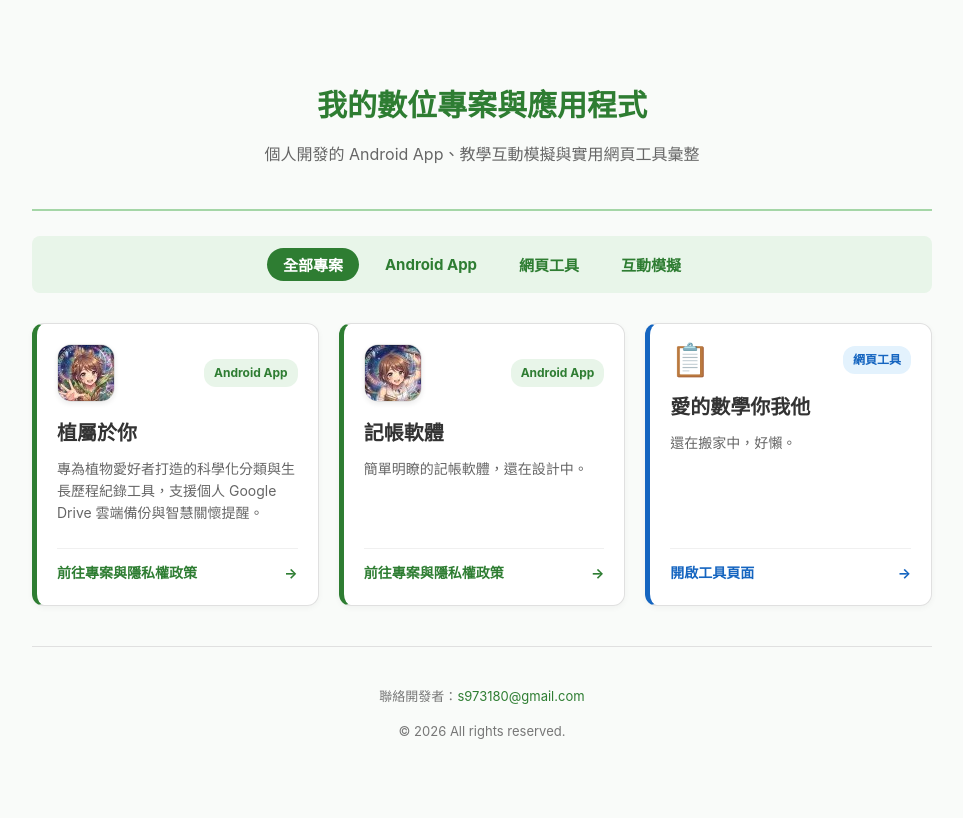
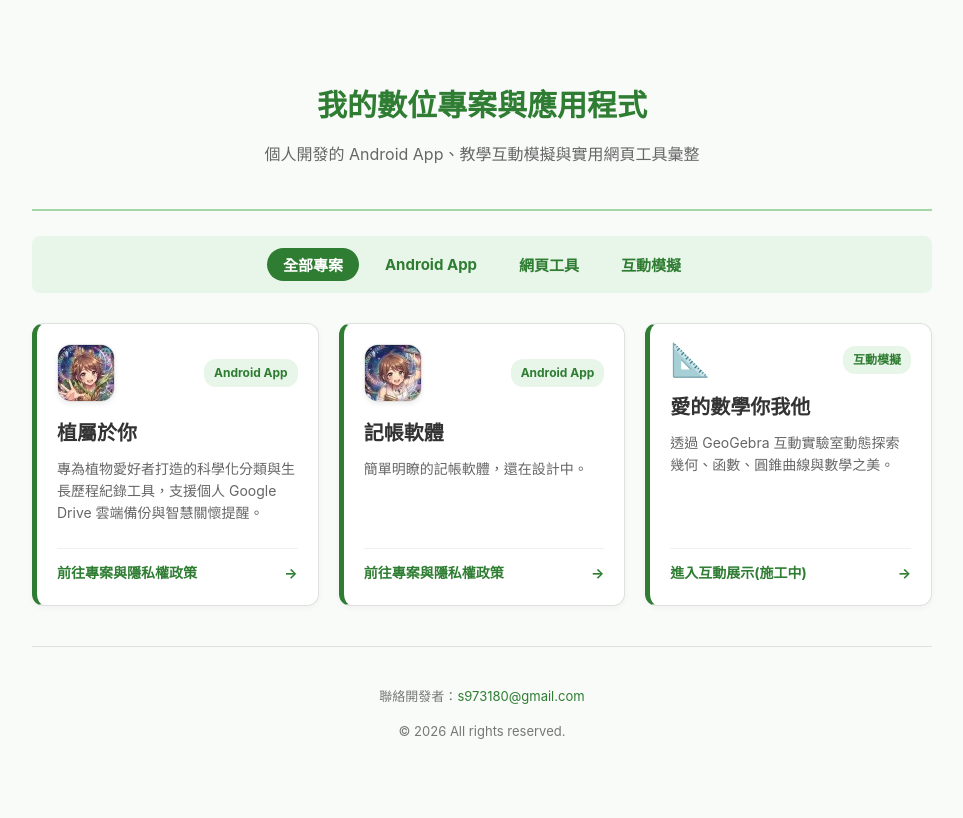
Before and after one commit to nelsonaoa/nelsonaoa.github.io, a plain HTML site: page index.html in a window 1280 px wide. Shown: the whole page, without its empty margins (158-1121 px from the left). Drawn offline with Linux system fonts and the light colour scheme.

Commit message:
Update project link and descriptions in index.html

```diff
--- a/index.html
+++ b/index.html
@@ -56,17 +56,17 @@
         </a>
 
         <!-- 專案 3：數學網站 -->
-        <a href="./school-tool/index.html" class="project-card theme-blue" data-category="web">
+        <a href="./mathNlove/" class="project-card theme-pink" data-category="sim">
             <div>
                 <div class="card-header">
-                    <span class="project-icon">📋</span>
-                    <span class="project-badge">網頁工具</span>
+                    <span class="project-icon">📐</span>
+                    <span class="project-badge">互動模擬</span>
                 </div>
                 <h2>愛的數學你我他</h2>
-                <p>還在搬家中，好懶。</p>
+                <p>透過 GeoGebra 互動實驗室動態探索幾何、函數、圓錐曲線與數學之美。</p>
             </div>
             <div class="card-footer">
-                <span>開啟工具頁面</span>
+                <span>進入互動展示(施工中)</span>
                 <span class="arrow">→</span>
             </div>
         </a>
```
